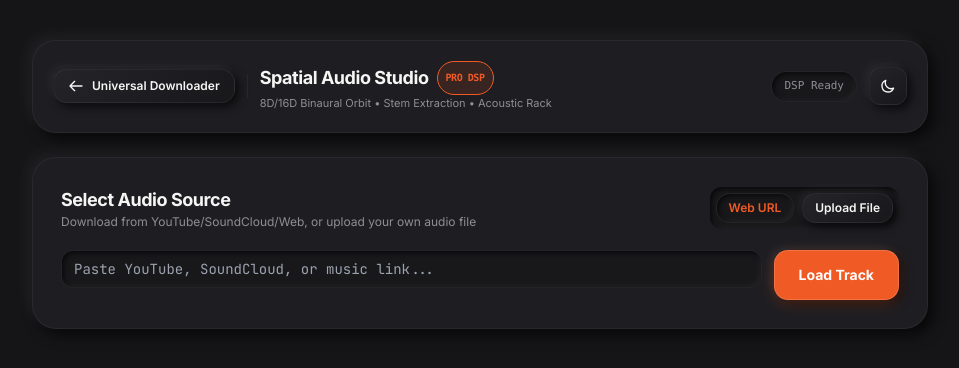
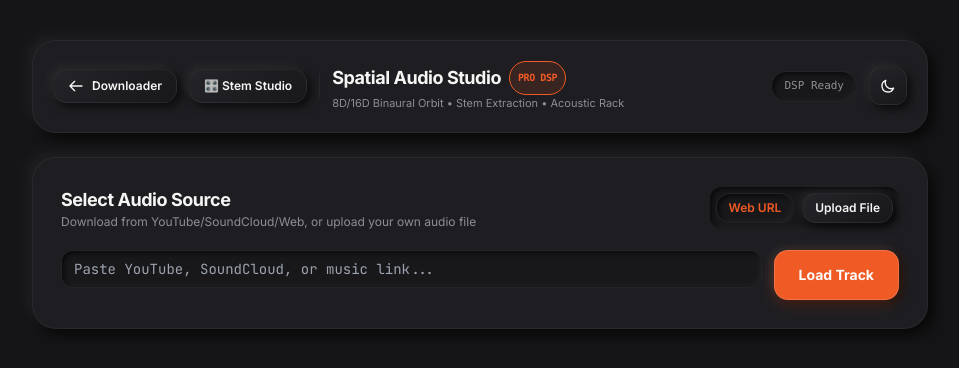
Before and after one commit to abhianand123/ytdown, a Flask app: page /8d in a window 1280 px wide. Shown: the top 368 px of the page, without its empty margins (160-1119 px from the left). Run offline with Flask 3, Linux system fonts and the light colour scheme; some libraries are stand-ins or nearby versions.

Commit message:
isme grout bhar dege

```diff
--- a/templates/8d.html
+++ b/templates/8d.html
@@ -330,7 +330,10 @@
       <div class="flex items-center gap-3">
         <a href="/" class="nm-btn p-2.5 sm:px-3.5 sm:py-2 flex items-center gap-2 text-xs font-semibold" title="Return to Universal Video Downloader">
           <svg class="w-4 h-4" fill="none" stroke="currentColor" viewBox="0 0 24 24"><path stroke-linecap="round" stroke-linejoin="round" stroke-width="2" d="M10 19l-7-7m0 0l7-7m-7 7h18"/></svg>
-          <span class="hidden sm:inline">Universal Downloader</span>
+          <span class="hidden sm:inline">Downloader</span>
+        </a>
+        <a href="/stems" class="nm-btn p-2.5 sm:px-3.5 sm:py-2 flex items-center gap-2 text-xs font-semibold" title="Stem Splitter & Track Isolator Studio">
+          <span>🎛️ Stem Studio</span>
         </a>
         <div class="h-6 w-px bg-[var(--nm-border)]"></div>
         <div>
```
